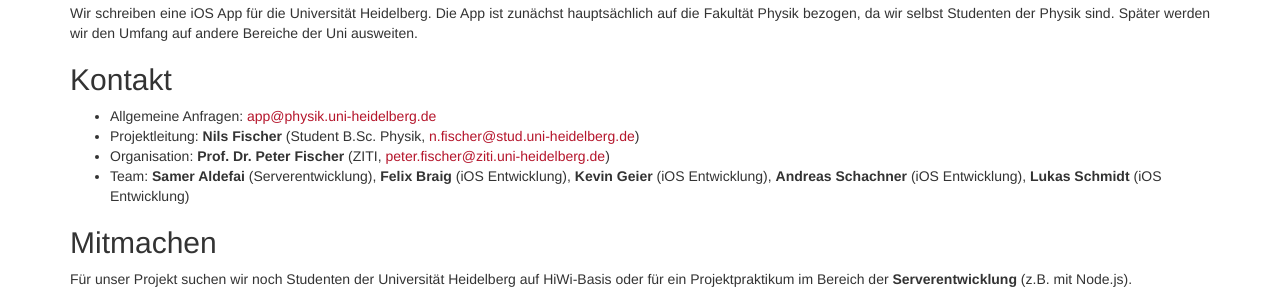
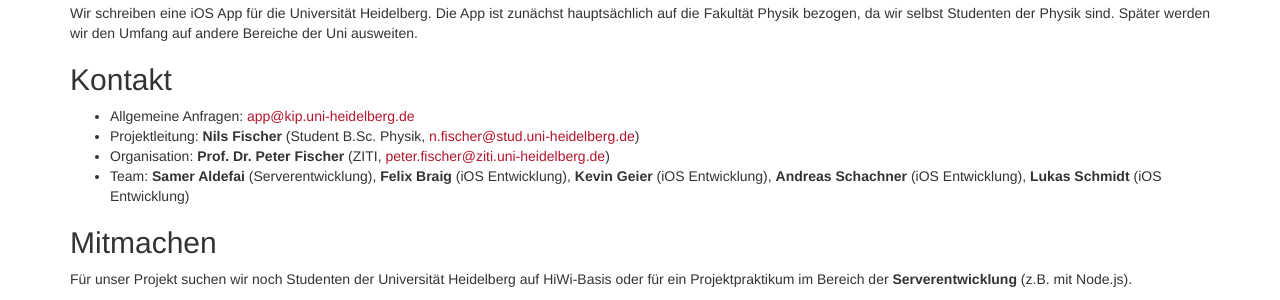
Before and after one commit to iOS-Dev-Kurs/iOS-Dev-Kurs.github.io, a Jekyll site: the page built from uni-hd-app/index.md, in a window 1280 px wide. Shown: the part 149-449 px from the top of the page. Built offline with Jekyll 4.4.1, drawn with Linux system fonts in a browser that asks for light colours; Markdown is read by kramdown in place of the engine named in the settings.

Commit message:
updated mail

```diff
--- a/uni-hd-app/index.md
+++ b/uni-hd-app/index.md
@@ -8,7 +8,7 @@
 
 ## Kontakt
 
-- Allgemeine Anfragen: [app@physik.uni-heidelberg.de](mailto:app@physik.uni-heidelberg.de)
+- Allgemeine Anfragen: [app@kip.uni-heidelberg.de](mailto:app@kip.uni-heidelberg.de)
 - Projektleitung: **Nils Fischer** (Student B.Sc. Physik, [n.fischer@stud.uni-heidelberg.de](mailto:n.fischer@stud.uni-heidelberg.de))
 - Organisation: **Prof. Dr. Peter Fischer** (ZITI, [peter.fischer@ziti.uni-heidelberg.de](mailto:peter.fischer@ziti.uni-heidelberg.de))
 - Team: **Samer Aldefai** (Serverentwicklung), **Felix Braig** (iOS Entwicklung), **Kevin Geier** (iOS Entwicklung), **Andreas Schachner** (iOS Entwicklung),  **Lukas Schmidt** (iOS Entwicklung)
```
